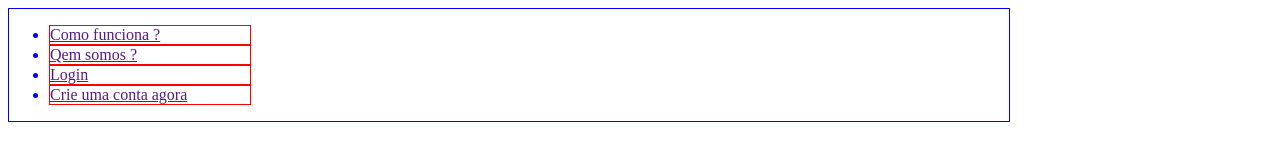
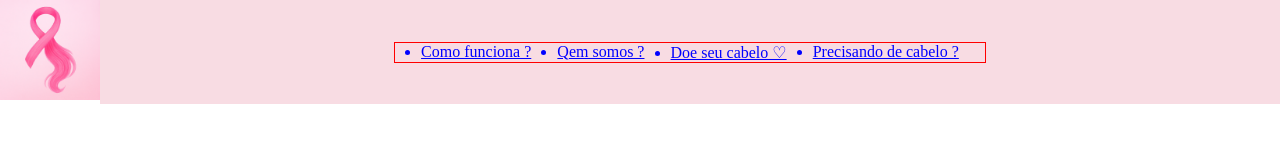
Before and after one commit to bhcabrera1991/Cancer, a plain HTML site: page index.html in a window 1280 px wide. Drawn offline with Linux system fonts and the light colour scheme.

Commit message:
Pagina inicial

```diff
--- a/index.css
+++ b/index.css
@@ -1,16 +1,35 @@
+*{
+    margin: 0;
+    padding: 0;
+}
+
+header{
+    display: flex;
+}
+
+
 .divcabecalho{
     color:  blue;
-    border: 1px solid ;
 
-    width: 1000px;
+    background-color: #f8dce3;
+    width: 100%;
+    display: flex;
+    align-items: center;
+    justify-content: space-around;
+
+}
+
+ul{
+    border: 1px solid red;
+    display: flex;
+    justify-content: space-evenly;
+    width: 50%;
 
 
 }
 
 a{
-    border: 1px solid red;
-    display: flex;
-    width: 200px;
+    color: blue;
 
 
 }
--- a/index.html
+++ b/index.html
@@ -8,23 +8,28 @@
 </head>
 <body>
     <header>
+        <div>
+            <img src="logo1.png" height="100" alt="">
+        </div>
 
         <div class="divcabecalho">
             <ul>
                 <li>
                     <a href="">Como funciona ?</a>
+
                 </li>
+
 
                 <li>
                     <a href="">Qem somos ? </a>
                 </li>
 
                 <li>
-                <a href=""> Login </a>
+                <a href=""> Doe seu cabelo &#9825</a>
                 </li>
 
                 <li>
-                <a href=""> Crie uma conta agora </a>
+                <a href=""> Precisando de cabelo ? </a>
                 </li>
 
 
```
Also changed, not shown: logo1.png (added), logo2.png (added).
